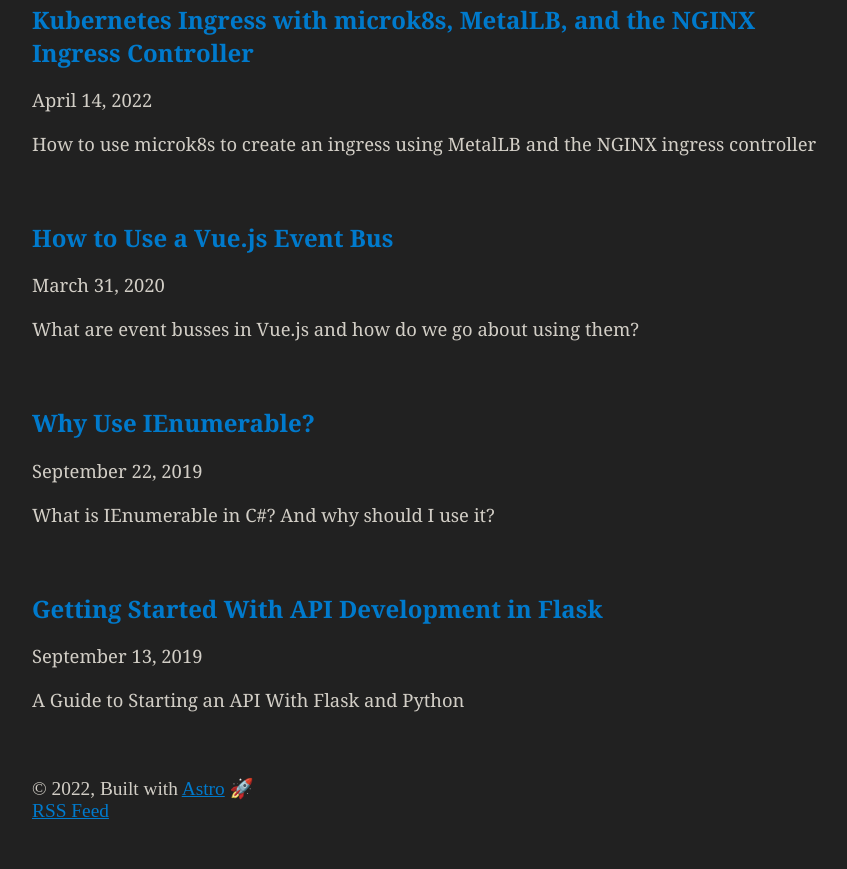
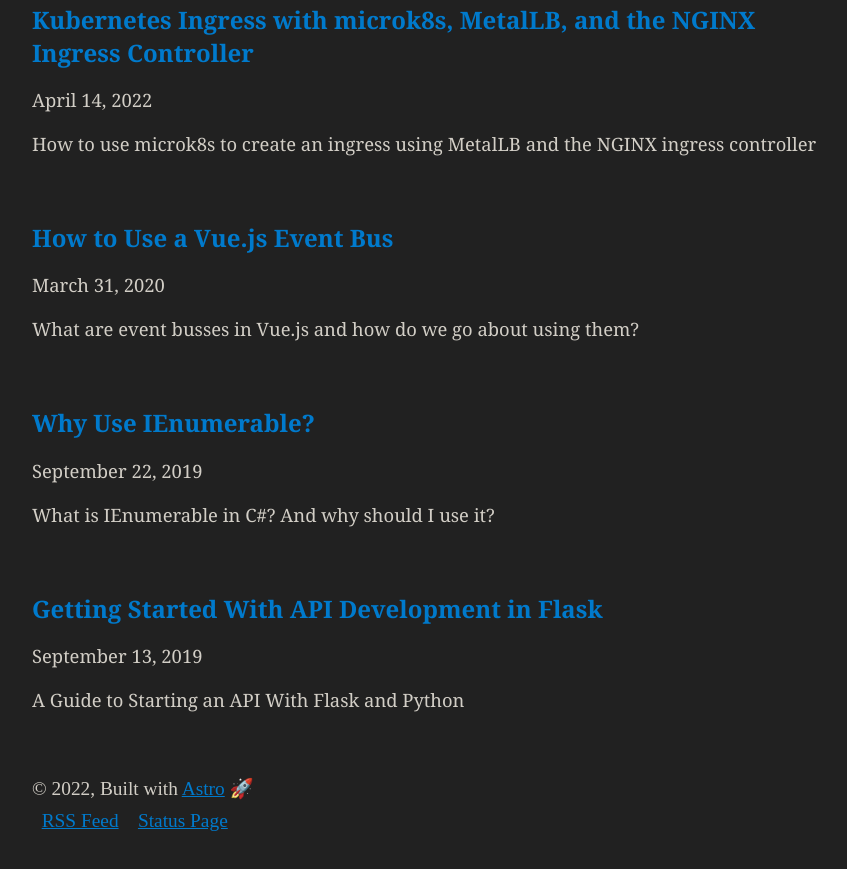
Before and after one commit to moutansos/benbrougher-tech, an Astro site: page / in a window 1280 px wide. Shown: the part 362-1231 px from the top of the page, without its empty margins (200-1047 px from the left). Built offline with nearby package versions, Linux system fonts and the light colour scheme; Astro itself is replaced by a stand-in of ours; a script that the page names is missing.

Commit message:
added status page link

```diff
--- a/src/components/BaseFooter.astro
+++ b/src/components/BaseFooter.astro
@@ -5,10 +5,22 @@ const year = new Date().getFullYear();
     © {year}, Built with
     {` `}
     <a href="https://astro.build/">Astro</a> 🚀<br />
-    <a href="https://benbrougher.tech/rss.xml">RSS Feed</a>
+    <div class="link-container">
+        <a href="https://benbrougher.tech/rss.xml">RSS Feed</a>
+        <a href="http://status.benbrougher.tech">Status Page</a>
+    </div>
 </footer>
 
 <style>
+.link-container {
+    display: flex;
+    flex-direction: row;
+}
+
+.link-container a {
+    padding: 0.5em;
+}
+
 footer {
     font-size: var(--standardFontSize);
     padding-bottom: 1em;
```
